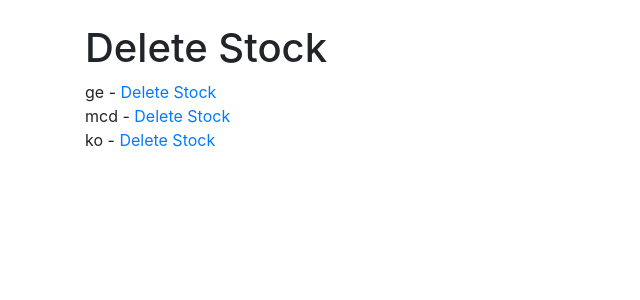
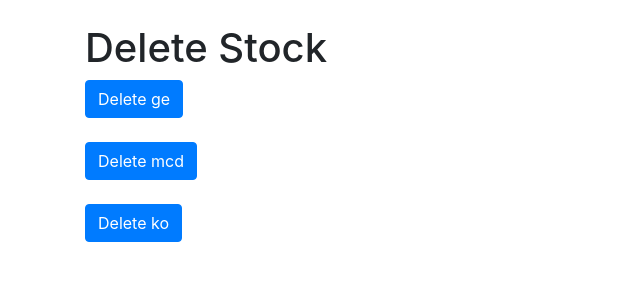
Before and after one commit to mthompson1085/stock, a Django app: page /delete_stock.html in a window 1280 px wide. Shown: the part 56-356 px from the top of the page, without its empty margins (0-640 px from the left). Run offline with Django 3.2, Linux system fonts and the light colour scheme; data comes from the database, SQL or seed files in the repository; some libraries are stand-ins or nearby versions.

Commit message:
updated wording on page

```diff
--- a/ticker/templates/add_stock.html
+++ b/ticker/templates/add_stock.html
@@ -50,4 +50,9 @@
 <br/><br/>
 
 
+{% for item in ticker %}
+<a href="{% url 'delete' item.id %}" class='btn btn-primary'> Delete {{ item}} </a> &nbsp;&nbsp;&nbsp;&nbsp;&nbsp;
+{% endfor %}
+
+
 {% endblock %}
--- a/ticker/templates/delete_stock.html
+++ b/ticker/templates/delete_stock.html
@@ -7,7 +7,7 @@
 {% if ticker %}
 
     {% for item in ticker %}
-        {{item }} - <a href="{% url 'delete' item.id %}"> Delete Stock</a> <br/>
+        <a href="{% url 'delete' item.id %}" class='btn btn-primary'> Delete {{ item}} </a> <br/><br/>
     {% endfor %}
 
 {% else %}
```
